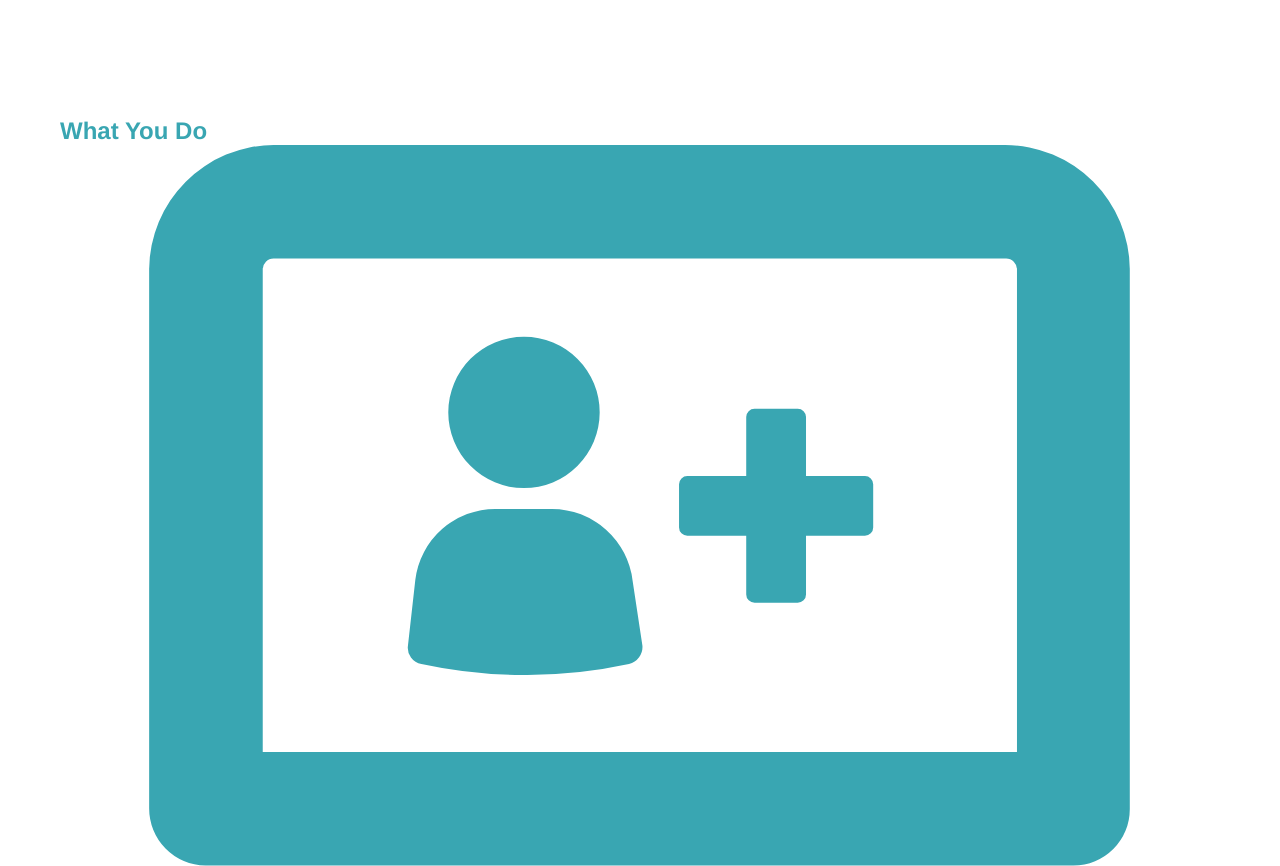
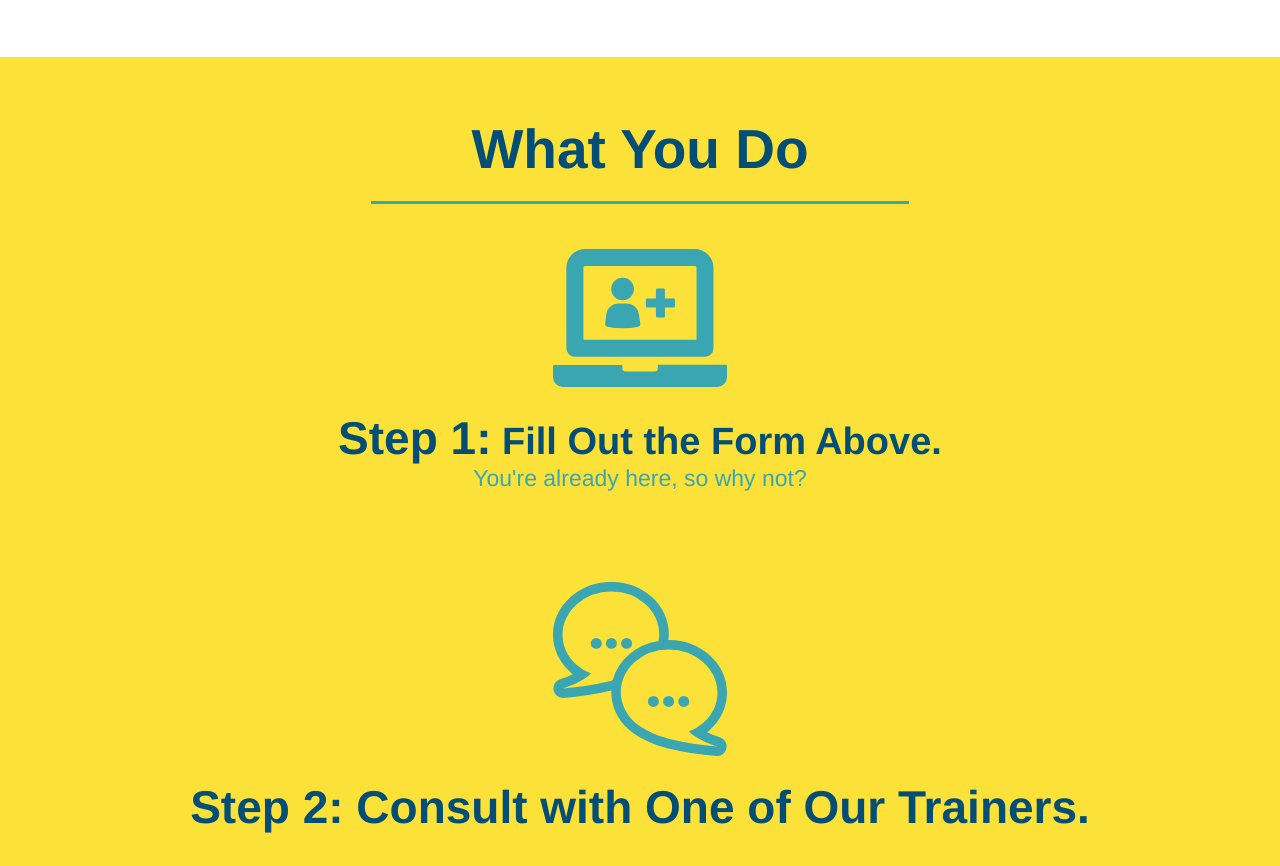
Before and after one commit to MLanfear/run-buddy, a plain HTML site: page assets/css/style.css/index.html in a window 1280 px wide. Shown: the part 1003-1869 px from the top of the page. Drawn offline with Linux system fonts and the light colour scheme.

Commit message:
style what you do section

```diff
--- a/assets/css/style.css/index.html
+++ b/assets/css/style.css/index.html
@@ -60,18 +60,18 @@
             </section>
 
             <section id="what-we-do" class="intro">
-                <h2>What We Do</h2>
+                <h2 class="section-title primary border">What We Do</h2>
                 <p>
                     butcher selfies chambray shabby chic gentrify readymade yr Echo Park XOXO Tumblr normcore Banksy direct trade Blue Bottle chillwave you probably haven't heard of them single-origin coffee Vice fanny pack fixie Odd Future Austin fingerstache pickled twee synth Wes Anderson Thundercats viral bitters flannel meggings narwhal Marfa Schlitz sustainable Intelligentsia umami deep v craft
                 </p>
             </section>
 
-            <section>
-                <h2>What You Do</h2>
+            <section id="what-you-do" class="steps">
+                <h2 class="section-title secondary-border">What You Do</h2>
 
                 <div>
                     <img src="../style.css/step-1.svg" alt="" />
-                    <h3> Step 1: Fill Out the Form Above</h3>
+                    <h3> Step 1:<span> Fill Out the Form Above.</span></h3>
                     <p>You're already here, so why not?</p>
                 </div>
 
@@ -87,6 +87,7 @@
                 </div>
 
                 <div>
+                    <img src="../style.css/step-4.svg" alt="" />
                     <h3> Step 4: See Results.</h3>
                     <p>Bi-weekly chickins with your trainer will keep you focused</p>
                 </div>
--- a/assets/css/style.css/style.css.css
+++ b/assets/css/style.css/style.css.css
@@ -113,15 +113,6 @@ section {
 .intro {
     text-align: center;
 }
-.intro h2 {
-    font-size: 55px;
-    color: #024e76;
-    margin-bottom: 35px;
-    padding: 0 100px 20px 100px;
-    border-bottom: 3px solid;
-    border-color: #fce138;
-    display: inline-block;
-}
 .intro p {
     line-height: 1.7;
     color: #39a6b2;
@@ -129,3 +120,40 @@ section {
     font-size: 20px;
     margin: 0 auto;
 }
+.steps {
+    text-align: center;
+    background: #fce138;
+}
+.section-title {
+    font-size: 55px;
+    color: #024e76;
+    margin-bottom: 35px;
+    padding: 0 100px 20px 100px;
+    display: inline-block;
+    border-bottom: 3px solid;
+}
+.primary-border {
+    border-color: #fce138;
+}
+.secondary-border {
+    border-color: #39a6b2;
+}
+.steps div {
+    margin-bottom: 80px;
+}
+.steps img {
+    width: 15%;
+    margin: 10px 0;
+}
+.steps h3 {
+    color: #024e76;
+    font-size: 46px;
+    margin-top: 10px;
+}
+.steps p {
+    color: #39a6b2;
+    font-size: 23px;
+}
+.steps span {
+    font-size: 38px;
+}
```
